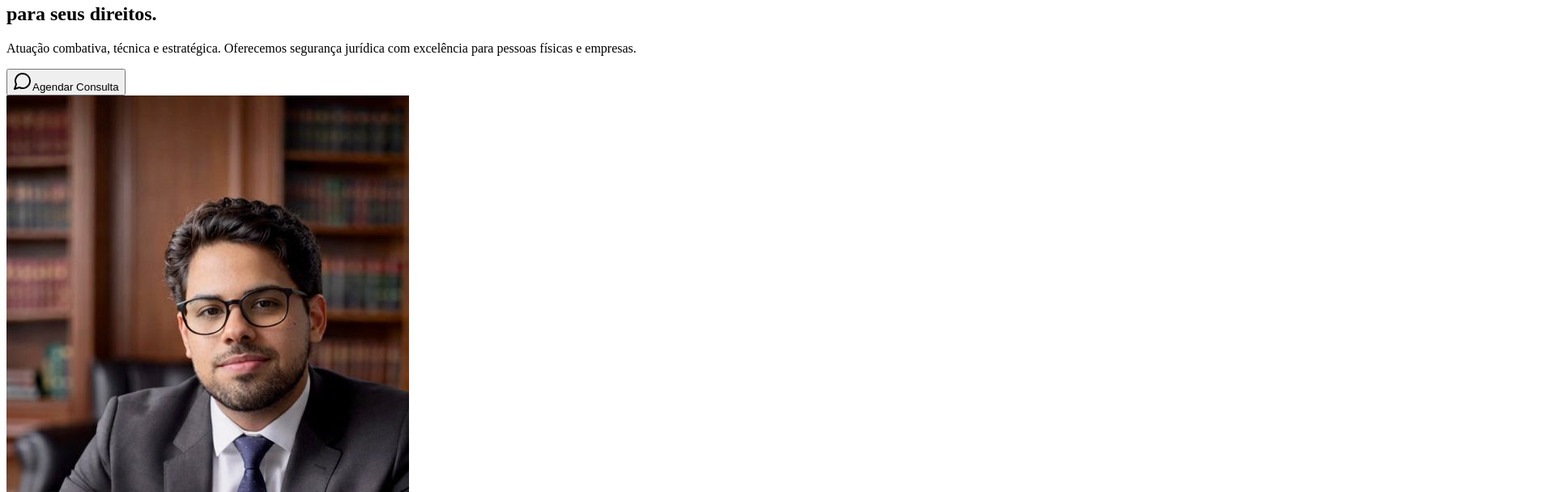
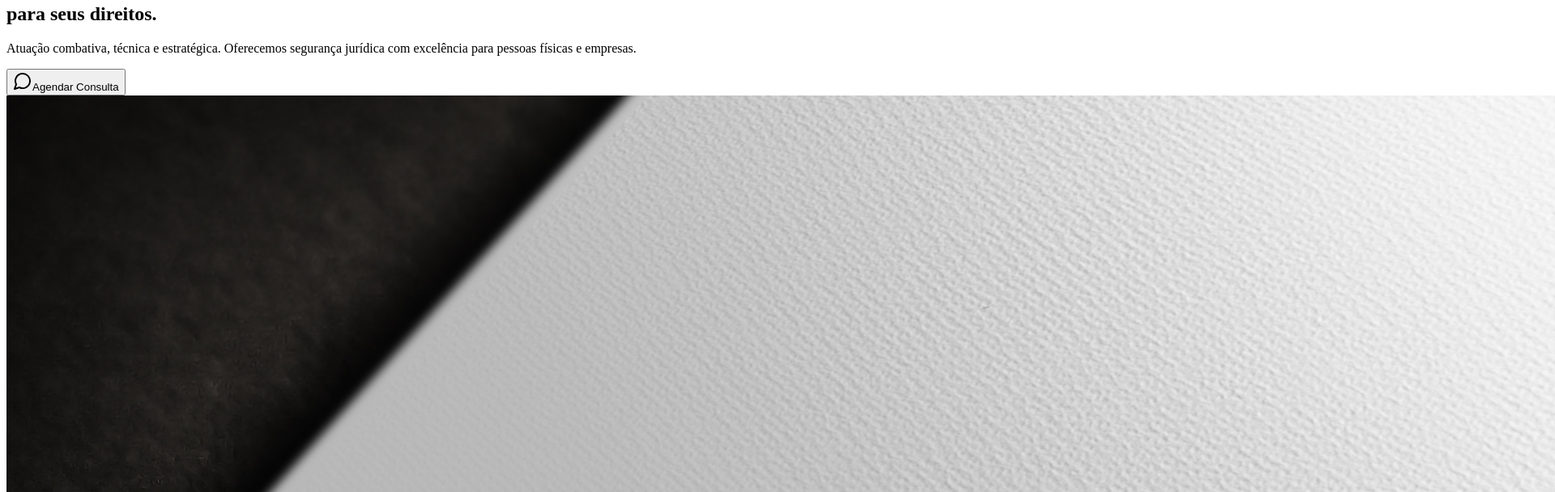
Before and after one commit to RogerioJunior1/landing-pages-advocacia, a React (Vite) app: page / in a window 1280 px wide. Shown: the part 908-1516 px from the top of the page at 81% size, 1920 px wide, since content can reach past the window. Built offline with nearby package versions, Linux system fonts and the light colour scheme.

Commit message:
Update Home.jsx

```diff
--- a/src/components/Home.jsx
+++ b/src/components/Home.jsx
@@ -15,10 +15,12 @@ import {
 } from 'lucide-react'
 import { Link } from 'react-router-dom'
 
-// --- Imagens Originais ---
+// --- Imagens ---
 import balanceImage from '../assets/2n8lhMswimEV.png'
-import lawyerImage from '../assets/juninho.jpeg'
+// AQUI ESTÁ A ALTERAÇÃO: Trocando juninho.jpeg por imagem.jpg
+import lawyerImage from '../assets/imagem.jpg'
 
+// --- Configurações ---
 const CONTACT = {
   phone: "5515996651411",
   displayPhone: "(15) 99665-1411",
@@ -36,13 +38,16 @@ const areas = [
 
 const Home = () => {
   const openWA = () => window.open(WA_URL, '_blank', 'noopener,noreferrer')
+  const openCall = () => window.open(`tel:+${CONTACT.phone}`, '_self')
 
   return (
     <div className="min-h-screen bg-[#FAFAFA] text-[#333333] font-sans selection:bg-[#C4A265] selection:text-white">
 
+      {/* HEADER MINIMALISTA */}
       <header className="bg-white/90 backdrop-blur-md sticky top-0 z-50 border-b border-gray-100">
         <div className="max-w-7xl mx-auto px-6 lg:px-12 h-24 flex items-center justify-between">
           <div className="flex items-center space-x-4 cursor-pointer" onClick={() => window.scrollTo(0,0)}>
+            {/* Logo do Header */}
             <img src={balanceImage} alt="Símbolo Justiça" className="h-10 w-10 object-contain" />
             <div className="flex flex-col">
               <h1 className="text-2xl font-serif text-[#1A1A1A] tracking-tight">Rogério CBJ</h1>
@@ -63,20 +68,25 @@ const Home = () => {
       </header>
 
       <main>
+        {/* HERO SECTION EDITORIAL */}
         <section className="relative pt-12 pb-24 lg:pt-24 lg:pb-32 px-6 lg:px-12 max-w-7xl mx-auto">
           <div className="grid lg:grid-cols-12 gap-16 items-center">
+
             <div className="lg:col-span-6 space-y-8 z-10">
               <div className="inline-flex items-center space-x-2 border border-[#C4A265]/30 bg-[#C4A265]/5 px-4 py-2 rounded-full">
                 <span className="w-2 h-2 rounded-full bg-[#C4A265] animate-pulse"></span>
                 <span className="text-xs font-semibold uppercase tracking-wider text-[#C4A265]">Atendimento Personalizado</span>
               </div>
+
               <h1 className="text-5xl lg:text-7xl font-serif text-[#1A1A1A] leading-[1.1] tracking-tight">
                 Defesa sólida <br/>
                 <span className="italic text-[#C4A265]">para seus direitos.</span>
               </h1>
+
               <p className="text-lg text-gray-600 leading-relaxed max-w-lg">
                 Atuação combativa, técnica e estratégica. Oferecemos segurança jurídica com excelência para pessoas físicas e empresas.
               </p>
+
               <div className="flex flex-col sm:flex-row gap-4 pt-4">
                 <Button onClick={openWA} className="bg-[#C4A265] hover:bg-[#B39155] text-white px-8 py-6 rounded-none text-base font-semibold transition-all flex items-center justify-center">
                   <MessageCircle className="w-5 h-5 mr-2" />
@@ -96,9 +106,11 @@ const Home = () => {
                 <div className="absolute inset-0 bg-gradient-to-t from-[#FAFAFA] via-transparent to-transparent opacity-80"></div>
               </div>
             </div>
+
           </div>
         </section>
 
+        {/* BARRA DE CREDIBILIDADE (Dark Mode) */}
         <section className="bg-[#1A1A1A] py-12 px-6">
           <div className="max-w-7xl mx-auto grid grid-cols-1 md:grid-cols-3 gap-8 divide-y md:divide-y-0 md:divide-x divide-gray-800">
             <div className="flex items-center space-x-4 md:px-8">
@@ -125,6 +137,7 @@ const Home = () => {
           </div>
         </section>
 
+        {/* ÁREAS DE ATUAÇÃO (Minimalista / Editorial) */}
         <section className="py-24 px-6 lg:px-12 max-w-7xl mx-auto">
           <div className="mb-16 flex flex-col md:flex-row md:items-end justify-between gap-8">
             <div className="max-w-2xl">
@@ -144,7 +157,7 @@ const Home = () => {
                   </div>
                   <h4 className="text-xl font-serif text-[#1A1A1A] mb-3">{area.title}</h4>
                   <p className="text-gray-600 leading-relaxed mb-4">{area.desc}</p>
-                  <Link to={area.link} onClick={() => window.scrollTo(0, 0)} className="inline-flex items-center text-sm font-semibold text-[#C4A265] hover:text-[#1A1A1A] transition-colors">
+                  <Link to={area.link} className="inline-flex items-center text-sm font-semibold text-[#C4A265] hover:text-[#1A1A1A] transition-colors">
                     Saiba mais <ChevronRight className="w-4 h-4 ml-1" />
                   </Link>
                   <div className="h-px w-full bg-gray-200 mt-6 group-hover:bg-[#C4A265] transition-colors duration-500"></div>
@@ -154,6 +167,7 @@ const Home = () => {
           </div>
         </section>
 
+        {/* SOBRE O ADVOGADO (Layout Dividido e Elegante) */}
         <section className="bg-white border-y border-gray-100 py-24">
           <div className="max-w-7xl mx-auto px-6 lg:px-12">
             <div className="grid lg:grid-cols-12 gap-16 items-center">
@@ -202,10 +216,18 @@ const Home = () => {
           </div>
         </section>
 
+        {/* CTA FINAL DE LUXO */}
         <section className="relative py-32 bg-[#1A1A1A] text-center px-6 overflow-hidden">
           <div className="absolute inset-0 opacity-[0.03] bg-[url('https://www.transparenttextures.com/patterns/stardust.png')]"></div>
+
           <div className="relative z-10 max-w-3xl mx-auto space-y-8 flex flex-col items-center">
-            <img src={balanceImage} alt="Brasão Advocacia" className="w-24 h-24 object-contain opacity-90 drop-shadow-lg" />
+            {/* Brasão dourado substituindo a balança! */}
+            <img
+              src={balanceImage}
+              alt="Brasão Advocacia"
+              className="w-24 h-24 object-contain opacity-90 drop-shadow-lg"
+            />
+
             <h2 className="text-4xl md:text-6xl font-serif text-white tracking-tight">
               A justiça ao seu alcance.
             </h2>
@@ -221,11 +243,13 @@ const Home = () => {
         </section>
       </main>
 
+      {/* FOOTER CLEAN */}
       <footer className="bg-[#0A0A0A] text-gray-400 py-16 border-t border-[#1A1A1A]">
         <div className="max-w-7xl mx-auto px-6 lg:px-12 flex flex-col md:flex-row justify-between items-center gap-8">
           <div className="flex items-center space-x-3">
             <h3 className="text-2xl font-serif text-white">Rogério CBJ</h3>
           </div>
+
           <div className="flex items-center space-x-6 text-sm">
             <a href={WA_URL} target="_blank" rel="noreferrer" className="hover:text-[#C4A265] transition-colors">WhatsApp</a>
             <a href={`tel:+${CONTACT.phone}`} className="hover:text-[#C4A265] transition-colors">Telefone</a>
```
